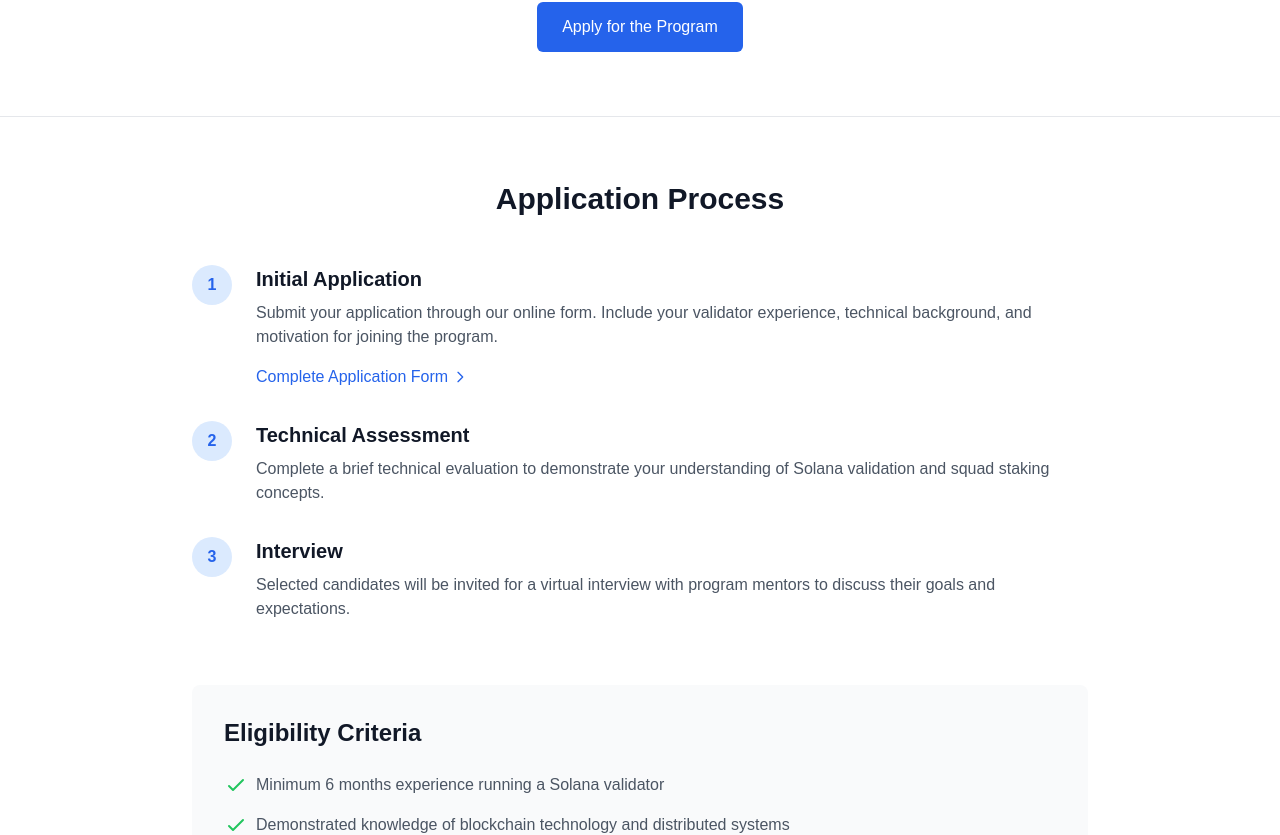
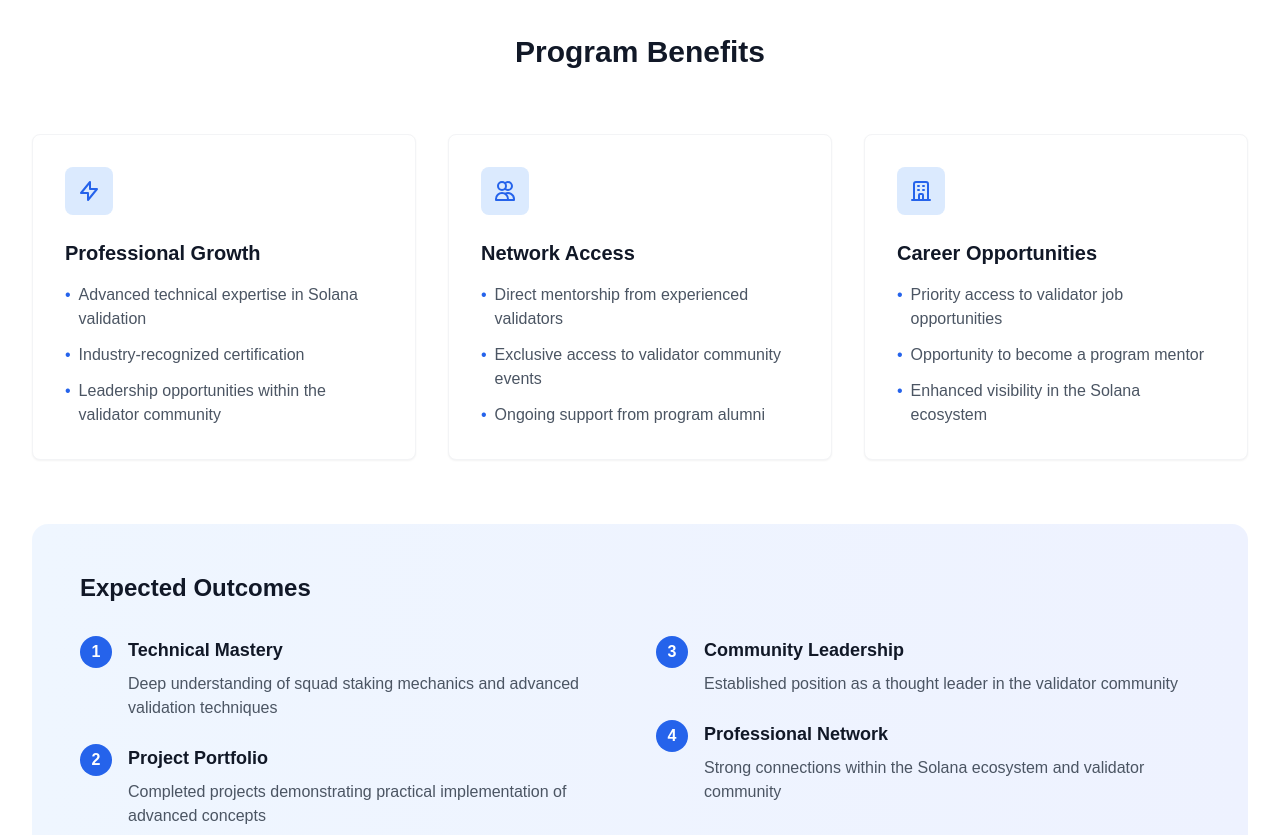
Before and after one commit to SCGilbert/Staking-Mastery-Program, a Next.js app: page /mastery in a window 1280 px wide. Shown: the part 766-1601 px from the top of the page. Built offline with nearby package versions, Linux system fonts and the light colour scheme.

Commit message:
Add benefits and outcomes section to MasteryPage, detailing professional growth, network access, career opportunities, and expected outcomes.

```diff
--- a/app/mastery/page.js
+++ b/app/mastery/page.js
@@ -90,6 +90,142 @@ export default function MasteryPage() {
                 <div className="flex items-center space-x-4">
                   <div className="flex-shrink-0 w-24 font-semibold">Support</div>
                   <div>24/7 community access</div>
+                </div>
+              </div>
+            </div>
+          </div>
+
+          {/* Benefits and Outcomes Section */}
+          <div className="mt-24 mb-16">
+            <h2 className="text-3xl font-bold text-gray-900 dark:text-white text-center mb-16">
+              Program Benefits
+            </h2>
+
+            <div className="grid grid-cols-1 md:grid-cols-2 lg:grid-cols-3 gap-8">
+              {/* Professional Growth */}
+              <div className="bg-white dark:bg-gray-800 p-8 rounded-lg shadow-sm border border-gray-100 dark:border-gray-700">
+                <div className="w-12 h-12 bg-blue-100 dark:bg-blue-900 rounded-lg flex items-center justify-center mb-6">
+                  <svg className="w-6 h-6 text-blue-600 dark:text-blue-300" fill="none" stroke="currentColor" viewBox="0 0 24 24">
+                    <path strokeLinecap="round" strokeLinejoin="round" strokeWidth="2" d="M13 10V3L4 14h7v7l9-11h-7z" />
+                  </svg>
+                </div>
+                <h3 className="text-xl font-semibold text-gray-900 dark:text-white mb-4">
+                  Professional Growth
+                </h3>
+                <ul className="space-y-3 text-gray-600 dark:text-gray-300">
+                  <li className="flex items-start">
+                    <span className="text-blue-600 dark:text-blue-400 mr-2">•</span>
+                    <span>Advanced technical expertise in Solana validation</span>
+                  </li>
+                  <li className="flex items-start">
+                    <span className="text-blue-600 dark:text-blue-400 mr-2">•</span>
+                    <span>Industry-recognized certification</span>
+                  </li>
+                  <li className="flex items-start">
+                    <span className="text-blue-600 dark:text-blue-400 mr-2">•</span>
+                    <span>Leadership opportunities within the validator community</span>
+                  </li>
+                </ul>
+              </div>
+
+              {/* Network Access */}
+              <div className="bg-white dark:bg-gray-800 p-8 rounded-lg shadow-sm border border-gray-100 dark:border-gray-700">
+                <div className="w-12 h-12 bg-blue-100 dark:bg-blue-900 rounded-lg flex items-center justify-center mb-6">
+                  <svg className="w-6 h-6 text-blue-600 dark:text-blue-300" fill="none" stroke="currentColor" viewBox="0 0 24 24">
+                    <path strokeLinecap="round" strokeLinejoin="round" strokeWidth="2" d="M12 4.354a4 4 0 110 5.292M15 21H3v-1a6 6 0 0112 0v1zm0 0h6v-1a6 6 0 00-9-5.197M13 7a4 4 0 11-8 0 4 4 0 018 0z" />
+                  </svg>
+                </div>
+                <h3 className="text-xl font-semibold text-gray-900 dark:text-white mb-4">
+                  Network Access
+                </h3>
+                <ul className="space-y-3 text-gray-600 dark:text-gray-300">
+                  <li className="flex items-start">
+                    <span className="text-blue-600 dark:text-blue-400 mr-2">•</span>
+                    <span>Direct mentorship from experienced validators</span>
+                  </li>
+                  <li className="flex items-start">
+                    <span className="text-blue-600 dark:text-blue-400 mr-2">•</span>
+                    <span>Exclusive access to validator community events</span>
+                  </li>
+                  <li className="flex items-start">
+                    <span className="text-blue-600 dark:text-blue-400 mr-2">•</span>
+                    <span>Ongoing support from program alumni</span>
+                  </li>
+                </ul>
+              </div>
+
+              {/* Career Opportunities */}
+              <div className="bg-white dark:bg-gray-800 p-8 rounded-lg shadow-sm border border-gray-100 dark:border-gray-700">
+                <div className="w-12 h-12 bg-blue-100 dark:bg-blue-900 rounded-lg flex items-center justify-center mb-6">
+                  <svg className="w-6 h-6 text-blue-600 dark:text-blue-300" fill="none" stroke="currentColor" viewBox="0 0 24 24">
+                    <path strokeLinecap="round" strokeLinejoin="round" strokeWidth="2" d="M19 21V5a2 2 0 00-2-2H7a2 2 0 00-2 2v16m14 0h2m-2 0h-5m-9 0H3m2 0h5M9 7h1m-1 4h1m4-4h1m-1 4h1m-5 10v-5a1 1 0 011-1h2a1 1 0 011 1v5m-4 0h4" />
+                  </svg>
+                </div>
+                <h3 className="text-xl font-semibold text-gray-900 dark:text-white mb-4">
+                  Career Opportunities
+                </h3>
+                <ul className="space-y-3 text-gray-600 dark:text-gray-300">
+                  <li className="flex items-start">
+                    <span className="text-blue-600 dark:text-blue-400 mr-2">•</span>
+                    <span>Priority access to validator job opportunities</span>
+                  </li>
+                  <li className="flex items-start">
+                    <span className="text-blue-600 dark:text-blue-400 mr-2">•</span>
+                    <span>Opportunity to become a program mentor</span>
+                  </li>
+                  <li className="flex items-start">
+                    <span className="text-blue-600 dark:text-blue-400 mr-2">•</span>
+                    <span>Enhanced visibility in the Solana ecosystem</span>
+                  </li>
+                </ul>
+              </div>
+            </div>
+
+            {/* Expected Outcomes */}
+            <div className="mt-16 bg-gradient-to-r from-blue-50 to-indigo-50 dark:from-gray-800 dark:to-gray-700 rounded-2xl p-8 lg:p-12">
+              <h3 className="text-2xl font-bold text-gray-900 dark:text-white mb-8">
+                Expected Outcomes
+              </h3>
+              <div className="grid grid-cols-1 md:grid-cols-2 gap-8">
+                <div className="space-y-6">
+                  <div className="flex items-start">
+                    <div className="flex-shrink-0 h-8 w-8 rounded-full bg-blue-600 dark:bg-blue-500 flex items-center justify-center">
+                      <span className="text-white font-semibold">1</span>
+                    </div>
+                    <div className="ml-4">
+                      <h4 className="text-lg font-semibold text-gray-900 dark:text-white">Technical Mastery</h4>
+                      <p className="mt-2 text-gray-600 dark:text-gray-300">Deep understanding of squad staking mechanics and advanced validation techniques</p>
+                    </div>
+                  </div>
+                  <div className="flex items-start">
+                    <div className="flex-shrink-0 h-8 w-8 rounded-full bg-blue-600 dark:bg-blue-500 flex items-center justify-center">
+                      <span className="text-white font-semibold">2</span>
+                    </div>
+                    <div className="ml-4">
+                      <h4 className="text-lg font-semibold text-gray-900 dark:text-white">Project Portfolio</h4>
+                      <p className="mt-2 text-gray-600 dark:text-gray-300">Completed projects demonstrating practical implementation of advanced concepts</p>
+                    </div>
+                  </div>
+                </div>
+                <div className="space-y-6">
+                  <div className="flex items-start">
+                    <div className="flex-shrink-0 h-8 w-8 rounded-full bg-blue-600 dark:bg-blue-500 flex items-center justify-center">
+                      <span className="text-white font-semibold">3</span>
+                    </div>
+                    <div className="ml-4">
+                      <h4 className="text-lg font-semibold text-gray-900 dark:text-white">Community Leadership</h4>
+                      <p className="mt-2 text-gray-600 dark:text-gray-300">Established position as a thought leader in the validator community</p>
+                    </div>
+                  </div>
+                  <div className="flex items-start">
+                    <div className="flex-shrink-0 h-8 w-8 rounded-full bg-blue-600 dark:bg-blue-500 flex items-center justify-center">
+                      <span className="text-white font-semibold">4</span>
+                    </div>
+                    <div className="ml-4">
+                      <h4 className="text-lg font-semibold text-gray-900 dark:text-white">Professional Network</h4>
+                      <p className="mt-2 text-gray-600 dark:text-gray-300">Strong connections within the Solana ecosystem and validator community</p>
+                    </div>
+                  </div>
                 </div>
               </div>
             </div>
```
